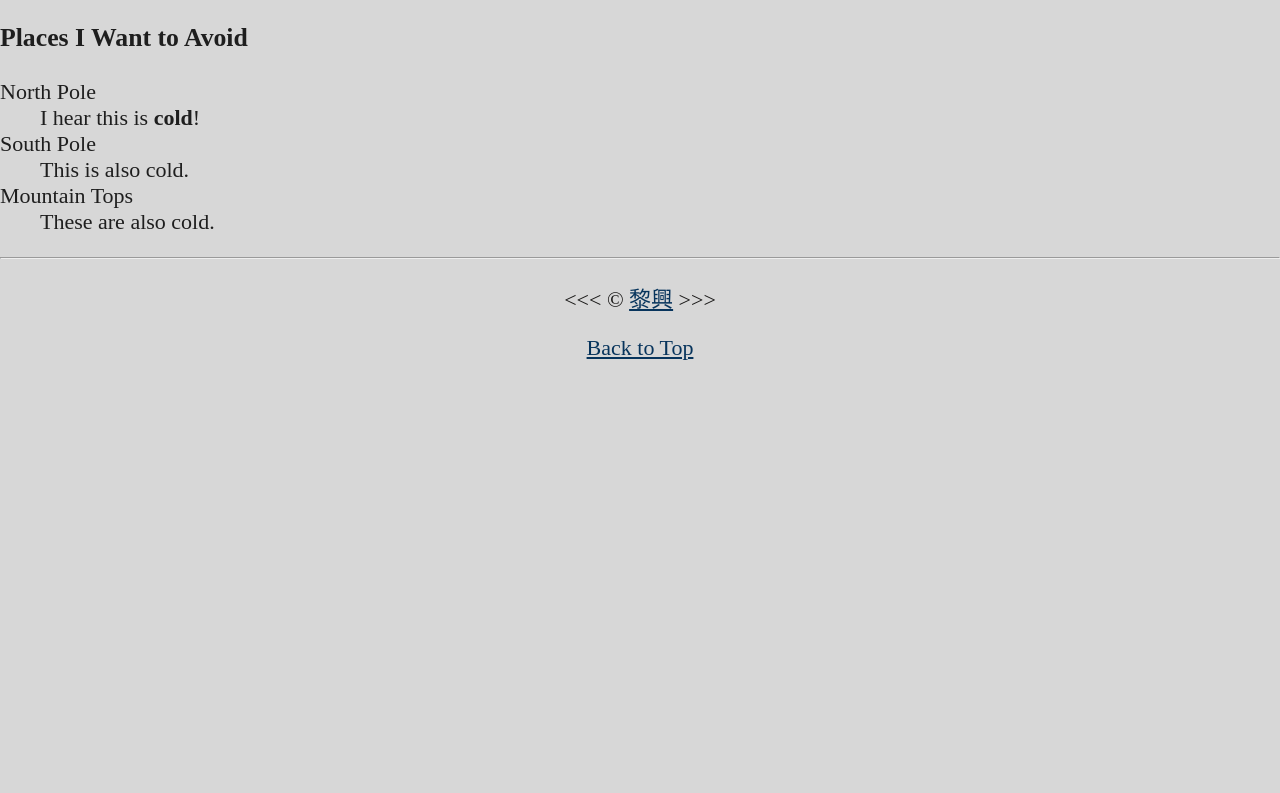
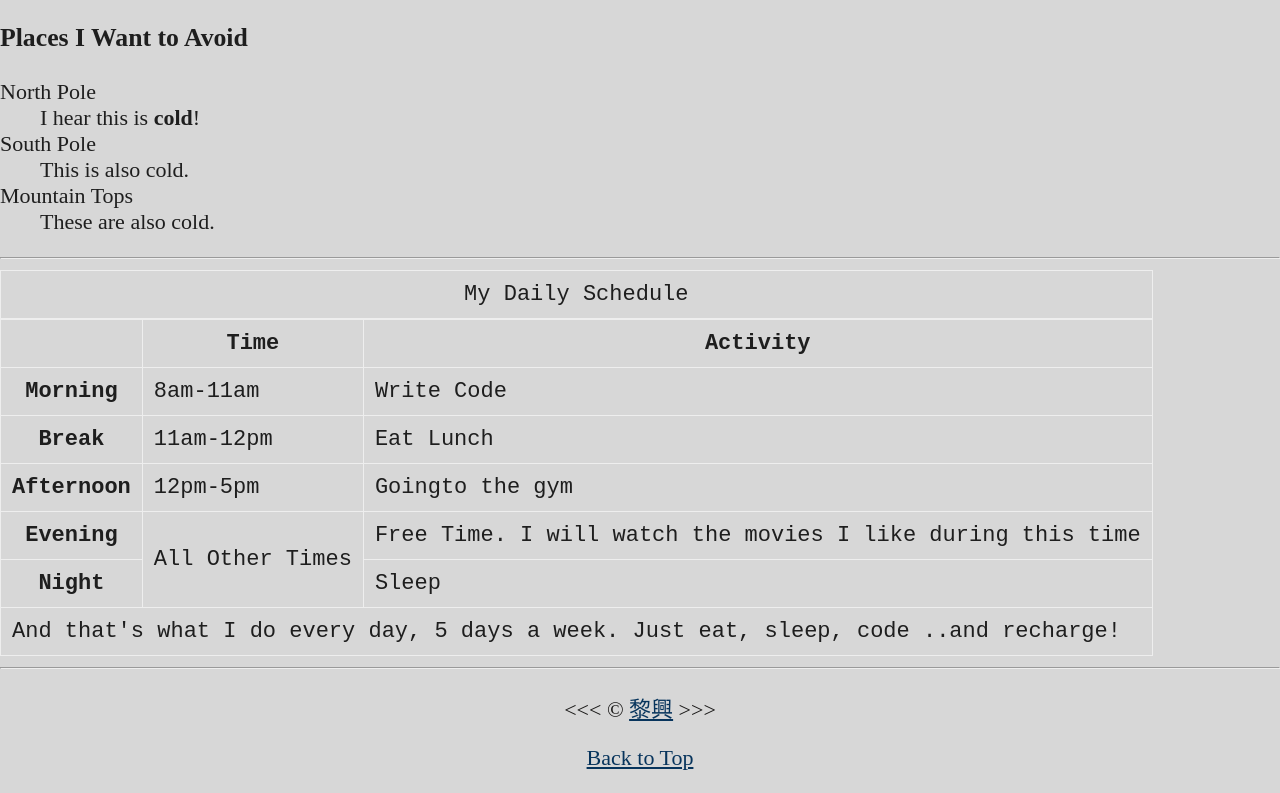
Before and after one commit to lehung2022/javascript, a plain HTML site: page index.html in a window 1280 px wide. Shown: the part 5359-6152 px from the top of the page. Before the commit the page ends 5742 px from the top, so only its background shows below. Drawn offline with Linux system fonts and the light colour scheme.

Commit message:
table lesson

```diff
--- a/index.css
+++ b/index.css
@@ -30,4 +30,11 @@ footer {
   color: #171615;
 }
 
+table, tr, th, td, caption {
+  border: 1px solid #eee;
+  font-family: 'Courier New', Courier, monospace;
+  border-collapse: collapse;
+  padding: 0.5rem;
+}
+
 /* Footer lies within body */
--- a/index.html
+++ b/index.html
@@ -1,15 +1,17 @@
 <!DOCTYPE html>
 <html lang="en">
+
 <head>
-    <meta charset="UTF-8" >
+  <meta charset="UTF-8">
   <!-- All of the meta tag should not have "/"(Slash) symbol at the end -->
-    <meta name="author" content="Le Hung" >
-    <meta name="content" content="I am learning how to create HTML" >
-    <link rel="icon" href="html5.png" type="image/png" >
+  <meta name="author" content="Le Hung">
+  <meta name="content" content="I am learning how to create HTML">
+  <link rel="icon" href="html5.png" type="image/png">
   <title>My website</title>
-    <link rel="stylesheet" href="index.css" type="text/css" >
+  <link rel="stylesheet" href="index.css" type="text/css">
   <script src="main.js"></script>
 </head>
+
 <body>
   <header>
     <h1>My Goals for the Year</h1>
@@ -27,16 +29,16 @@
   </header>
   <main>
     <h1>My website</h1>
-    <hr >
+    <hr>
     <p>My name is Le Hung</p>
     <p>
-      Let me tell you my journey of understanding the red pill content <br >I
-      used to be a blue pill stupid s***head <br >Then, something hit me hard.
-      It's called "Reality" <br >After reality hit me hard, I came to realise,
+      Let me tell you my journey of understanding the red pill content <br>I
+      used to be a blue pill stupid s***head <br>Then, something hit me hard.
+      It's called "Reality" <br>After reality hit me hard, I came to realise,
       that women, especially 9 and 10 bitches, are a bunch of HEADACHES. They
-      are not worth the cooche.......at all. <br >I don't understand why the
+      are not worth the cooche.......at all. <br>I don't understand why the
       world nowadays is so crazy, that people can no longer actually trust one
-      another. <br >I live in Vietnam, the country of the Communists. I can see
+      another. <br>I live in Vietnam, the country of the Communists. I can see
       very clear why people can't trust one another. But, places like the
       <abbr title="United States">US</abbr>? Since when did they let the
       Communist take over their personal lives?
@@ -91,17 +93,12 @@
     <address>No.211, Lo Duc street</address>
     <address>No.360, Me Tri, Pham Hung</address>
 
-    <hr >
+    <hr>
     <section id="html">
       <h2>I'm Ready to Learn HTML</h2>
       <p>This is my first web page.</p>
-      <img
-        src="img/nguyen-anh.jpg"
-        alt="The king of Nguyen Dynasty"
-        title="I am learning HTML5"
-        width="1280"
-        height="720"
-      >
+      <img src="img/nguyen-anh.jpg" alt="The king of Nguyen Dynasty" title="I am learning HTML5" width="1280"
+        height="720">
       <figure>
         <figcaption>An Example of HTML5 code</figcaption>
         <p>
@@ -116,12 +113,11 @@
         <li>
           ...I use resources from
           <abbr title="Mozilla Developer Network">
-            <a href="https://developer.mozilla.org/">MDN</a> </abbr
-          >.
+            <a href="https://developer.mozilla.org/">MDN</a> </abbr>.
         </li>
       </ol>
     </section>
-    <hr >
+    <hr>
 
     <section id="vacation">
       <h2>I Am Also Planning a Vacation</h2>
@@ -135,50 +131,32 @@
         <li>
           <p>I am imagining some places I want to go to</p>
           <figure>
-            <img
-              src="img/top-of-the-world.PNG"
-              alt="Some imaginary places"
-              title="I want to visit a Caribbean beach."
-              width="1338"
-              height="748"
-              loading="lazy"
-            >
+            <img src="img/top-of-the-world.PNG" alt="Some imaginary places" title="I want to visit a Caribbean beach."
+              width="1338" height="748" loading="lazy">
             <figcaption>This is the top of the world</figcaption>
           </figure>
         </li>
         <li>
           <p>I've heard good things about going here:</p>
           <address>
-            13-9 Ueno Park, Taito-ku, Tokyo, 110-8712, Japan<br >
+            13-9 Ueno Park, Taito-ku, Tokyo, 110-8712, Japan<br>
           </address>
           <figure>
-            <img
-              src="img/東京都.jpg"
-              alt="Tokyo Museum"
-              title="It's 5 o'Clock Somewhere!"
-              width="1280"
-              height="748"
-              loading="lazy"
-            >
+            <img src="img/東京都.jpg" alt="Tokyo Museum" title="It's 5 o'Clock Somewhere!" width="1280" height="748"
+              loading="lazy">
             <figcaption>A Tokyo Museum Image</figcaption>
           </figure>
         </li>
         <li>
           <p>I've heard good things about this place as well:</p>
           <address>
-            No.2, Xiangyang Rd., Zhongzheng Dist., Taipei City 100007, Taiwan<br >
+            No.2, Xiangyang Rd., Zhongzheng Dist., Taipei City 100007, Taiwan<br>
             No.25, Xiangyang Rd., Zhongzheng Dist., Taipei City 100007,
-            Taiwan<br >
+            Taiwan<br>
           </address>
           <figure>
-            <img
-              src="img/臺北市.jpg"
-              alt="Taipei Museum"
-              title="It's 5 o'Clock Somewhere!"
-              width="1338"
-              height="748"
-              loading="lazy"
-            >
+            <img src="img/臺北市.jpg" alt="Taipei Museum" title="It's 5 o'Clock Somewhere!" width="1338" height="748"
+              loading="lazy">
             <figcaption>A Taipei Museum Image</figcaption>
           </figure>
         </li>
@@ -197,9 +175,57 @@
       </dl>
     </section>
   </main>
-    <hr >
-
-
+  <hr>
+  <!-- <br> -->
+  <table>
+    <caption>My Daily Schedule</caption>
+    <thead>
+      <tr>
+        <th>&nbsp;</th>
+        <th scope="col">Time</th>
+        <th scope="col">Activity</th>
+      </tr>
+    </thead>
+    <tbody>
+      <tr>
+        <th scope="row">Morning</th>
+        <td>
+          <time datetime="08:00">8am</time>-<time datetime="11:00">11am</time>
+        </td>
+        <td>Write Code</td>
+      </tr>
+      <tr>
+        <th scope="row">Break</th>
+        <td>
+          <time datetime="11:00">11am</time>-<time datetime="12:00">12pm</time>
+        </td>
+        <td>Eat Lunch</td>
+      </tr>
+      <tr>
+        <th scope="row">Afternoon</th>
+        <td>
+          <time datetime="12:00">12pm</time>-<time datetime="17:00">5pm</time>
+        </td>
+        <td>Goingto the gym</td>
+      </tr>
+      <tr>
+        <th scope="row">Evening</th>
+        <td rowspan="2">All Other Times</td>
+        <td>Free Time. I will watch the movies I like during this time</td>
+      </tr>
+      <tr>
+        <th scope="row">Night</th>
+        <td>Sleep</td>
+      </tr>
+    </tbody>
+    <tfoot>
+      <tr>
+        <td colspan="3">And that's what I do every day, 5 days a week. Just eat, sleep, code ..and
+          recharge!</td>
+      </tr>
+    </tfoot>
+  </table>
+  <hr>
   <footer>
     <p>
       &lt;&lt;&lt; &copy; <a href="about.html">黎興</a> &gt;&gt;&gt;
@@ -209,4 +235,5 @@
     </p>
   </footer>
 </body>
+
 </html>
```
Lines whose indentation alone changed are shown as unchanged.
